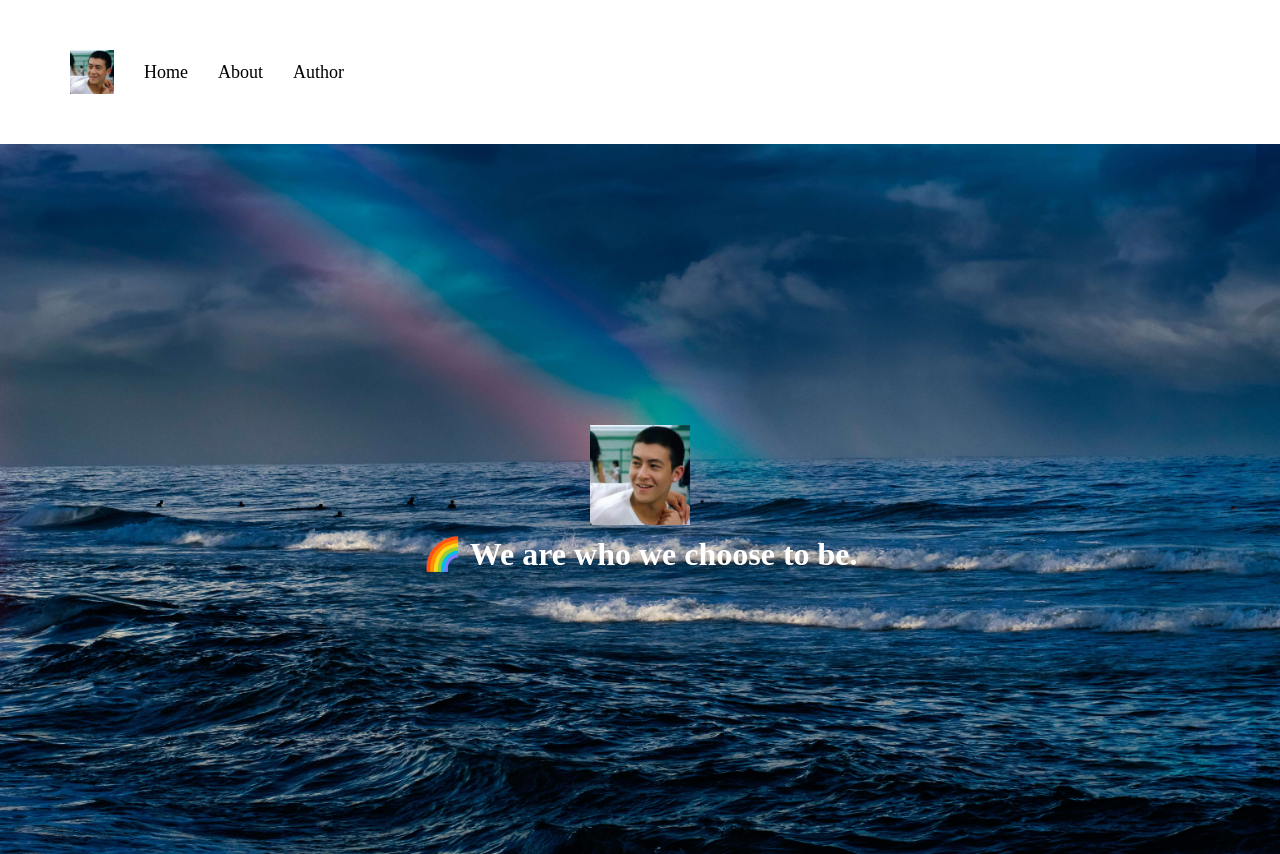
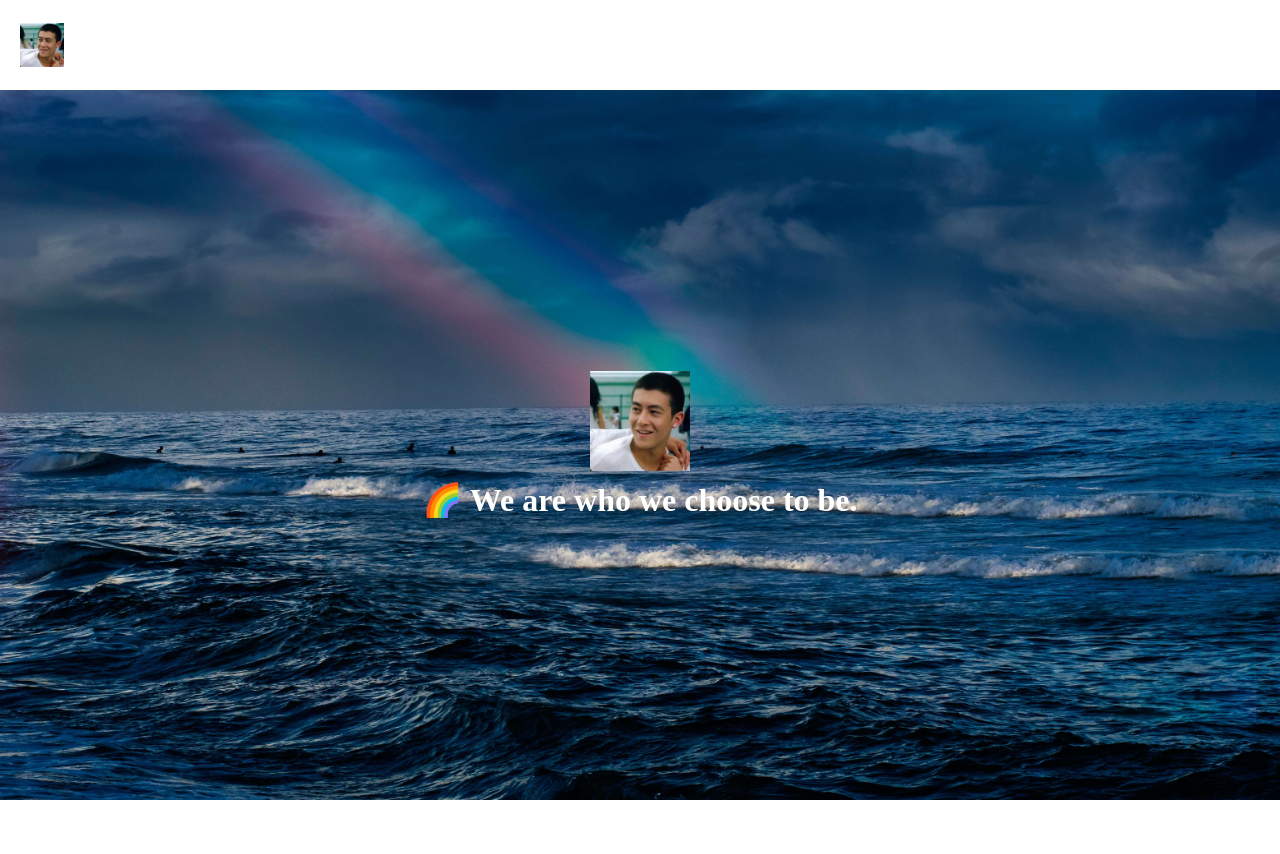
Before and after one commit to birne9/blog, a Vue app: page / in a window 1280 px wide. After the commit the page ends 800 px from the top, so only its background shows below. Built offline with nearby package versions, Linux system fonts and the light colour scheme.

Commit message:
test:导航栏

```diff
--- a/src/views/layout/components/AppMain.vue
+++ b/src/views/layout/components/AppMain/index.vue
@@ -1,6 +1,6 @@
 <template>
     <div>
-        <router-view  />
+        <router-view/>
     </div>
 </template>
 <script setup lang="ts">
--- /dev/null
+++ b/src/views/layout/components/NavBar/index.vue
@@ -0,0 +1,18 @@
+<template>
+    <div>
+        <navbar_h5 v-if="isMobile"></navbar_h5>
+        <navbar_pc v-else></navbar_pc>
+    </div>
+</template>
+<script setup lang="ts">
+import navbar_h5 from './navbar_h5.vue';
+import navbar_pc from './navbar_pc.vue';
+import {  ref } from 'vue'
+
+// 获取设备store
+
+const isMobile:Boolean=ref(true)
+</script>
+<style lang="less" scoped>
+
+</style>
--- /dev/null
+++ b/src/views/layout/components/NavBar/navbar_h5.vue
@@ -0,0 +1,43 @@
+<template>
+    <div>
+       <div class="navbar_h5">
+            <div class="navbar_h5_left">
+                <div class="navbar_h5_left_img" @click="router.push('/')"><img src="../../../../static/images/avatar.jpeg" alt=""></div>
+            </div>
+            <div class="navbar_h5_right">
+
+            </div>
+       </div>
+    </div>
+</template>
+<script setup lang="ts">
+import { useRouter } from 'vue-router'
+const router = useRouter()
+</script>
+<style lang="less" scoped>
+.navbar_h5{
+    width: 100vw;
+    height: 90px;
+    display: flex;
+    justify-content: space-between;
+    align-items: center;
+    margin: 0 auto;;
+    .navbar_h5_left{
+        margin-left: 20px;
+        .navbar_h5_left_img{
+            img{
+                width: 44px;
+                height: 44px;
+                display: block;
+            }
+        }
+        .navbar_h5_left_one{
+            font-weight: 500;
+            font-size: 18px;
+            color: #000;
+            margin-left: 30px;
+            cursor: pointer;
+        }
+    }
+}
+</style>
--- a/src/views/layout/components/NavBar.vue
+++ b/src/views/layout/components/NavBar/navbar_pc.vue
@@ -2,7 +2,7 @@
     <div>
        <div class="navbar">
             <div class="navbar_left">
-                <div class="navbar_left_img" @click="router.push('/')"><img src="../../../static/images/avatar.jpeg" alt=""></div>
+                <div class="navbar_left_img" @click="router.push('/')"><img src="../../../../static/images/avatar.jpeg" alt=""></div>
                 <div class="navbar_left_one" @click="router.push('/')">
                      Home
                 </div>
--- a/src/views/layout/index.vue
+++ b/src/views/layout/index.vue
@@ -5,8 +5,8 @@
     </div>
 </template>
 <script setup lang="ts">
-import NavBar from './components/NavBar.vue';
-import AppMain from './components/AppMain.vue';
+import NavBar from './components/NavBar/index.vue';
+import AppMain from './components/AppMain/index.vue';
 </script>
 <style lang="less" scoped>
 
```
